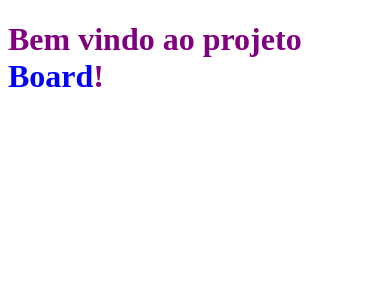
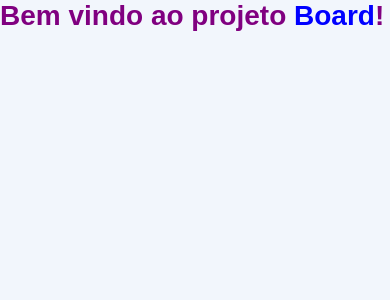
Before and after one commit to eduardo-esteves/board, a Next.js app: page / in a window 390 px wide. Shown: the top 300 px of the page. Built offline with nearby package versions, Linux system fonts and the light colour scheme.

Commit message:
Criado estilo global e importado no app.tsx para que todos os componentes herdam esses estilos

```diff
--- a/src/pages/_app.tsx
+++ b/src/pages/_app.tsx
@@ -1,4 +1,6 @@
 import { AppProps} from 'next/app'
+
+import '../styles/globals.scss'
 
 function MyApp({ Component, pageProps }: AppProps) {
   return <Component {...pageProps} />
--- /dev/null
+++ b/src/styles/globals.scss
@@ -0,0 +1,35 @@
+* {
+  margin: 0;
+  padding: 0;
+  box-sizing: border-box;
+}
+
+body {
+  background: #F2F6FC;
+}
+
+body, input, textarea, select, button {
+  font: 400 1rem sans-serif;
+}
+
+button {
+  cursor: pointer;
+}
+
+a {
+  text-decoration: none;
+  color: inherit
+}
+
+
+@media (max-width: 1080px) {
+  html{
+    font-size: 93.75%;
+  }
+}
+
+@media (max-width: 720px) {
+  html{
+    font-size: 87.5%;
+  }
+}
```
